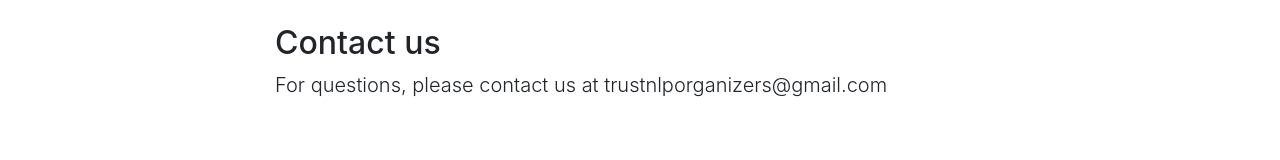
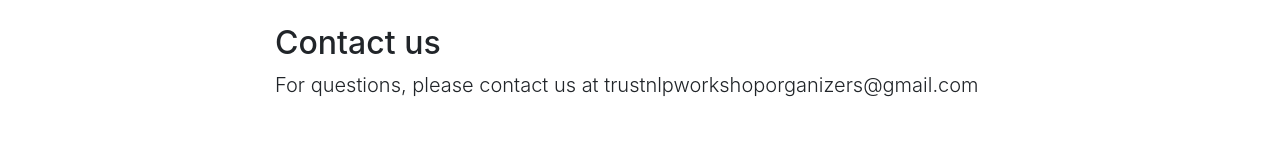
Before and after one commit to trustnlpworkshop/trustnlpworkshop.github.io, a website with bundled scripts: page index.html in a window 1280 px wide. Shown: the part 4448-4608 px from the top of the page. Built offline with nearby package versions, Linux system fonts and the light colour scheme.

Commit message:
Update index.html

```diff
--- a/index.html
+++ b/index.html
@@ -195,7 +195,7 @@ Template files can be found here: https://www.overleaf.com/latex/templates/naacl
       <div class="row">
         <div class="col-lg-8 mx-auto">
           <h2>Contact us</h2>
-          <p class="lead">  For questions, please contact us at trustnlporganizers@gmail.com </p>
+          <p class="lead">  For questions, please contact us at trustnlpworkshoporganizers@gmail.com </p>
         </div>
       </div>
     </div>
```
